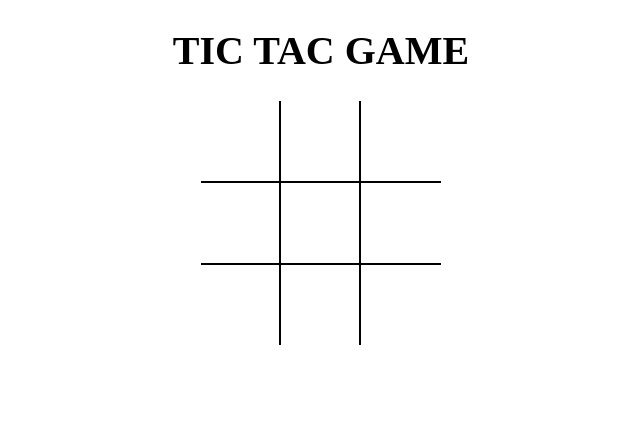
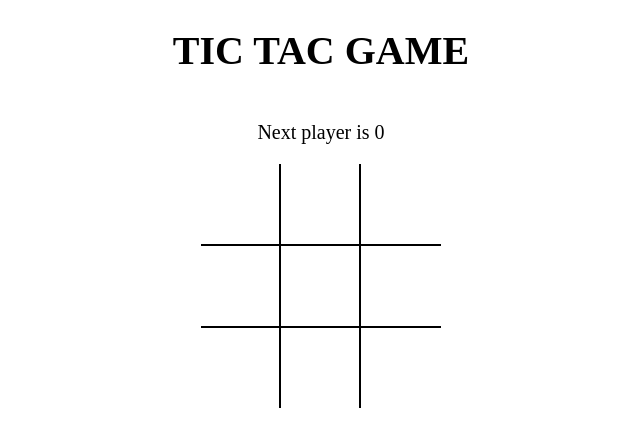
Before and after one commit to mjekott/Tic-Tac-Game, a React (Vite) app: page / in a window 1280 px wide. Shown: the top 446 px of the page, without its empty margins (319-959 px from the left). Built offline with nearby package versions, Linux system fonts and the light colour scheme.

Commit message:
calcuate winner and update the state

```diff
--- a/src/App.tsx
+++ b/src/App.tsx
@@ -1,10 +1,37 @@
 import * as React from 'react';
 import Board from './components/Board';
 import './styles/root.scss';
+import { calculateWinner } from './helpers/calculateWinner';
 
-export default () => (
-  <div className="app">
-    <h1>TIC TAC GAME</h1>
-    <Board />
-  </div>
-);
+export default () => {
+  const [board, setBoard] = React.useState(Array(9).fill(null));
+  const [isNext, setIsNext] = React.useState(false);
+
+  const winner = calculateWinner(board);
+  const message = winner
+    ? `Winner is ${winner}`
+    : `Next player is ${isNext ? 'x' : '0'}`;
+
+  const handleSquareClick = (position: number) => {
+    if (board[position] || winner) {
+      return;
+    }
+    setBoard((prev) => {
+      return prev.map((value, index) => {
+        if (index === position) {
+          return isNext ? 'x' : '0';
+        }
+        return value;
+      });
+    });
+    setIsNext(!isNext);
+  };
+
+  return (
+    <div className="app">
+      <h1>TIC TAC GAME</h1>
+      <p>{message} </p>
+      <Board handleClick={handleSquareClick} board={board} />
+    </div>
+  );
+};
--- a/src/components/Board.tsx
+++ b/src/components/Board.tsx
@@ -1,27 +1,14 @@
 import * as React from 'react';
 import Square from './Square';
 
-function Board() {
-  const [board, setBoard] = React.useState(Array(9).fill(null));
-  const [isNext, setIsNext] = React.useState(false);
+type BoardProps = {
+  handleClick: (position: number) => void;
+  board: any[];
+};
 
-  const handleSquareClick = (position: number) => {
-    if (board[position]) {
-      return;
-    }
-    setBoard((prev) => {
-      return prev.map((value, index) => {
-        if (index === position) {
-          return isNext ? 'x' : '0';
-        }
-        return value;
-      });
-    });
-    setIsNext(!isNext);
-  };
-
+function Board({ handleClick, board }: BoardProps) {
   const generateSquare = (postion: number) => (
-    <Square value={board[postion]} onClick={() => handleSquareClick(postion)} />
+    <Square value={board[postion]} onClick={() => handleClick(postion)} />
   );
 
   return (
--- /dev/null
+++ b/src/helpers/calculateWinner.ts
@@ -0,0 +1,19 @@
+export function calculateWinner(squares: any[]) {
+    const lines = [
+        [0, 1, 2],
+        [3, 4, 5],
+        [6, 7, 8],
+        [0, 3, 6],
+        [1, 4, 7],
+        [2, 5, 8],
+        [0, 4, 8],
+        [2, 4, 6],
+    ];
+    for (let i = 0; i < lines.length; i++) {
+        const [a, b, c] = lines[i];
+        if (squares[a] && squares[a] === squares[b] && squares[a] === squares[c]) {
+            return squares[a];
+        }
+    }
+    return null;
+}
```
